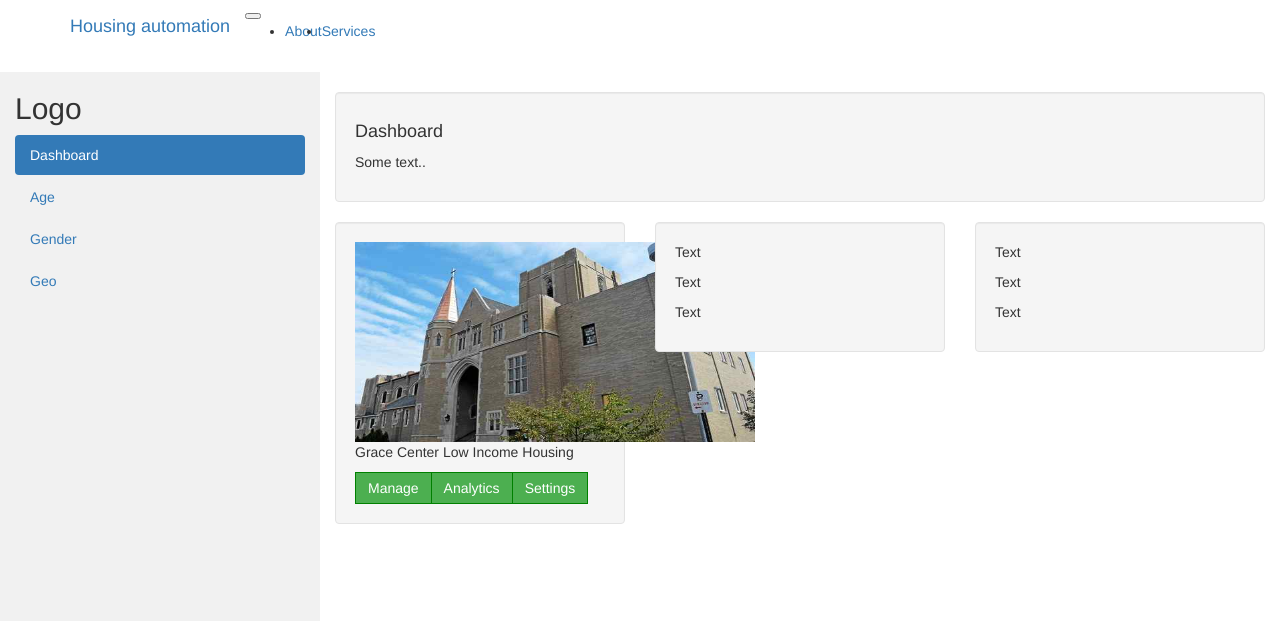
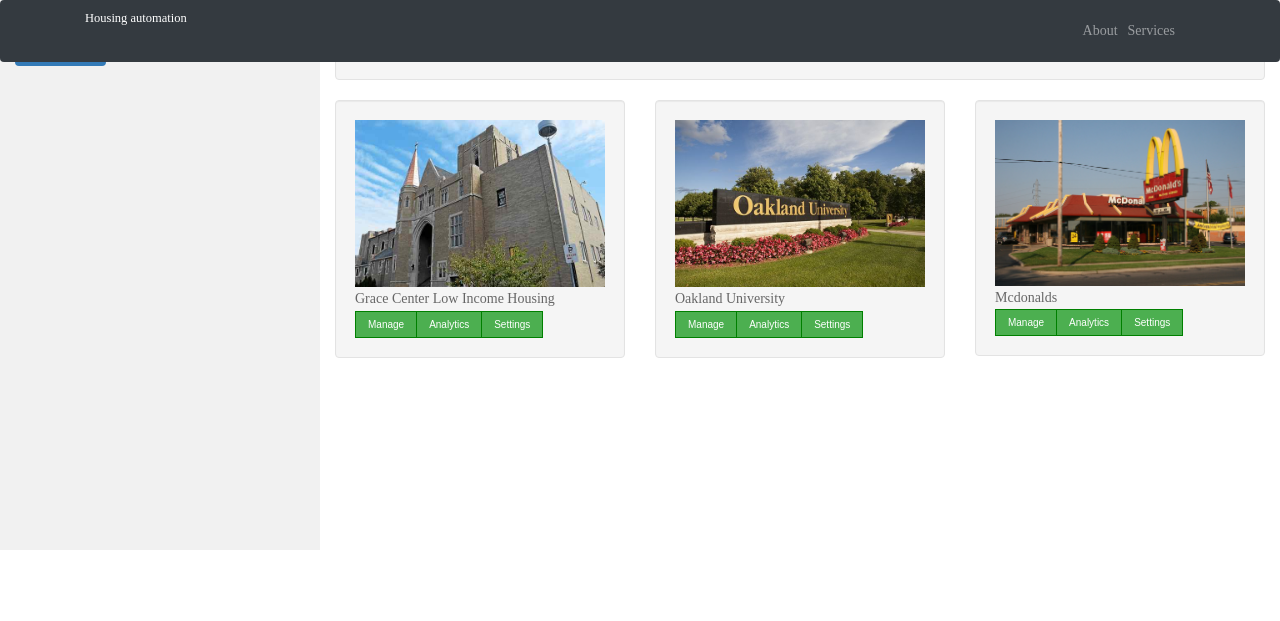
Before and after one commit to TP0948/Senior-Design-Automation, a PHP site: page /HousingWeb-Updated/Home.php in a window 1280 px wide. Shown: the top 621 px of the page. Run offline with PHP 8.4, Linux system fonts and the light colour scheme; some web fonts are replaced.

Commit message:
Added more pictures and other random elements

```diff
--- a/HousingWeb-Updated/Home.php
+++ b/HousingWeb-Updated/Home.php
@@ -1,13 +1,37 @@
 <!DOCTYPE html>
 <html lang="en">
 <head>
-  <title>Bootstrap Example</title>
+  <title>Your Home Page</title>
   <meta charset="utf-8">
   <meta name="viewport" content="width=device-width, initial-scale=1">
   <link rel="stylesheet" href="https://maxcdn.bootstrapcdn.com/bootstrap/3.3.7/css/bootstrap.min.css">
-  <link rel="stylesheet" type="text/css" href="MAINCSS.css">
+
   <script src="https://ajax.googleapis.com/ajax/libs/jquery/3.3.1/jquery.min.js"></script>
   <script src="https://maxcdn.bootstrapcdn.com/bootstrap/3.3.7/js/bootstrap.min.js"></script>
+
+<!--===============================================================================================-->
+	<link rel="icon" type="image/png" href="images/icons/favicon.ico"/>
+<!--===============================================================================================-->
+	<link rel="stylesheet" type="text/css" href="vendor/bootstrap/css/bootstrap.min.css">
+<!--===============================================================================================-->
+	<link rel="stylesheet" type="text/css" href="fonts/font-awesome-4.7.0/css/font-awesome.min.css">
+<!--===============================================================================================-->
+	<link rel="stylesheet" type="text/css" href="fonts/Linearicons-Free-v1.0.0/icon-font.min.css">
+<!--===============================================================================================-->
+	<link rel="stylesheet" type="text/css" href="vendor/animate/animate.css">
+<!--===============================================================================================-->
+	<link rel="stylesheet" type="text/css" href="vendor/css-hamburgers/hamburgers.min.css">
+<!--===============================================================================================-->
+	<link rel="stylesheet" type="text/css" href="vendor/select2/select2.min.css">
+<!--===============================================================================================-->
+	<link rel="stylesheet" type="text/css" href="css/util.css">
+	<link rel="stylesheet" type="text/css" href="css/main.css">
+<!--===============================================================================================-->
+
+
+
+
+
   <style>
     /* Set height of the grid so .sidenav can be 100% (adjust as needed) */
     .row.content {height: 550px}
@@ -47,12 +71,17 @@
     background-color: #3e8e41;
 }
 
+      .pIMG {
+          max-width:100%;
+    max-height:100%;
+      }
+
   </style>
 </head>
 <body>
 
 
-        <!-- Navigation -->
+     <!-- Navigation -->
     <nav class="navbar navbar-expand-lg navbar-dark bg-dark fixed-top">
       <div class="container">
         <a class="navbar-brand" href="index.html">Housing automation</a>
@@ -75,6 +104,7 @@
 
 
 
+
 <nav class="navbar navbar-inverse visible-xs">
   <div class="container-fluid">
     <div class="navbar-header">
@@ -83,7 +113,7 @@
         <span class="icon-bar"></span>
         <span class="icon-bar"></span>
       </button>
-      <a class="navbar-brand" href="#">Logo</a>
+
     </div>
     <div class="collapse navbar-collapse" id="myNavbar">
       <ul class="nav navbar-nav">
@@ -121,7 +151,7 @@
       <div class="row">
         <div class="col-sm-4">
           <div class="well">
-            <img src="http://localhost/HousingWeb-Updated/images/GraceCenter.jpg" height="200" width="400">
+            <img class="pIMG" src="http://localhost/HousingWeb-Updated/images/GraceCenter.jpg">
             <p>Grace Center Low Income Housing</p>
 			 <div class="btn-group">
 				<button>Manage</button>
@@ -132,16 +162,24 @@
         </div>
         <div class="col-sm-4">
           <div class="well">
-            <p>Text</p>
-            <p>Text</p>
-            <p>Text</p>
+            <img class="pIMG" src="http://localhost/HousingWeb-Updated/images/Oakland.jpg">
+            <p>Oakland University</p>
+			 <div class="btn-group">
+				<button>Manage</button>
+				<button>Analytics</button>
+				<button>Settings</button>
+			</div>
           </div>
         </div>
         <div class="col-sm-4">
           <div class="well">
-            <p>Text</p>
-            <p>Text</p>
-            <p>Text</p>
+           <img class="pIMG" src="http://localhost/HousingWeb-Updated/images/Mcdonalds.jpg">
+            <p>Mcdonalds</p>
+			 <div class="btn-group">
+				<button>Manage</button>
+				<button>Analytics</button>
+				<button>Settings</button>
+			</div>
           </div>
         </div>
       </div>
```
Also changed, not shown: HousingWeb-Updated/css/MAINCSS.css (+7 -0 lines), 1 other file.
